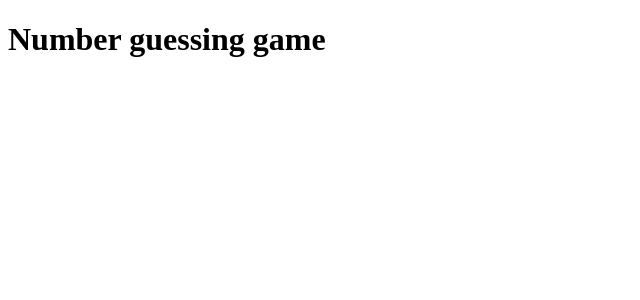
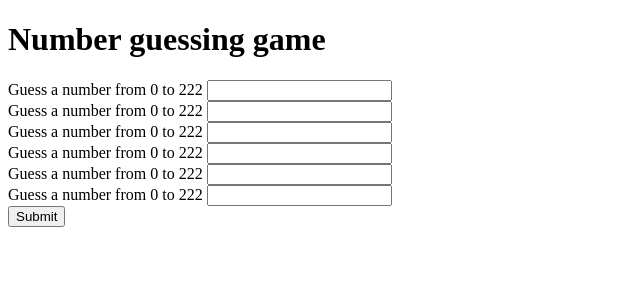
Before and after one commit to Peter-oss-des/Number-guessing-game, a Flask app: page / in a window 1280 px wide. Shown: the top 300 px of the page, without its empty margins (0-640 px from the left). Run offline with Flask 3, Linux system fonts and the light colour scheme.

Commit message:
Created basic functionality

```diff
--- a/main.py
+++ b/main.py
@@ -1,4 +1,5 @@
 from flask import Flask, render_template, request
+import random
 
 app = Flask(__name__)
 
@@ -9,11 +10,27 @@ def index():
 
 @app.route('/process', methods = ['POST'])
 def process():
+    solution_lst = []
+    score = 0
+    for i in range(6):
+      correct_number = random.randint(0,222)
+      solution_lst.append(correct_number)
+    print(solution_lst)
 
-    return render_template('result.html')
+
+    guess = [request.form[f'guessField{number}'] for number in range(6)]
+
+    print(guess)
+    for i in range(6):
+      if guess[i] == solution_lst[i]:
+        score = score + 1
+
+    score_results = f'Your score is {score} out of 6.'
+
+    return render_template('result.html',processed_data = score_results)
 
 
 
 if __name__ == '__main__':
   app.debug = True
-  app.run(host='0.0.0.0', port=3000)
+  app.run(host='0.0.0.0', port=5000)
--- a/templates/index.html
+++ b/templates/index.html
@@ -7,6 +7,12 @@
 </head>
 <body>
     <h1>Number guessing game</h1>
-
+  <form action="/process" method="post">
+    {% for number in range(6) %}
+    <label for="guessField{{ number }}">Guess a number from 0 to 222</label>
+    <input type="text" id="guessField{{ number }}" name="guessField{{ number }}"><br>
+    {% endfor %}
+    <button type="submit">Submit</button>
+  </form>
 </body>
 </html>
--- a/templates/result.html
+++ b/templates/result.html
@@ -7,6 +7,6 @@
 </head>
 <body>
     <h1>Number guessing game</h1>
-
+    <p>{{ processed_data }}</p>
 </body>
 </html>
```
